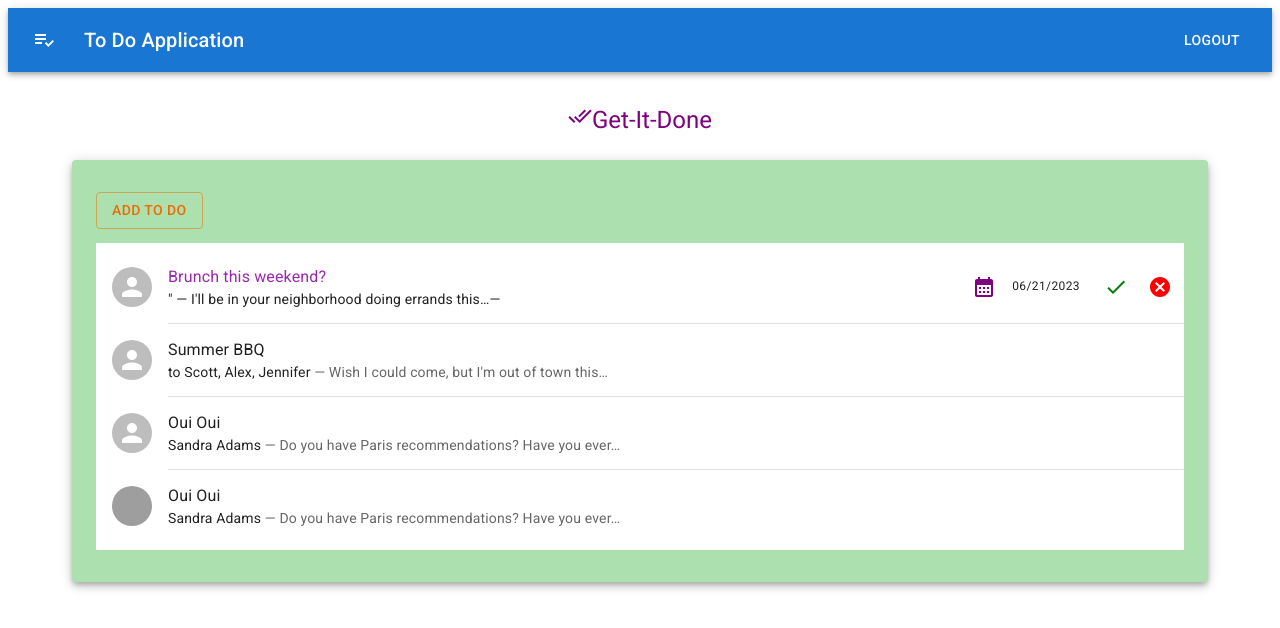
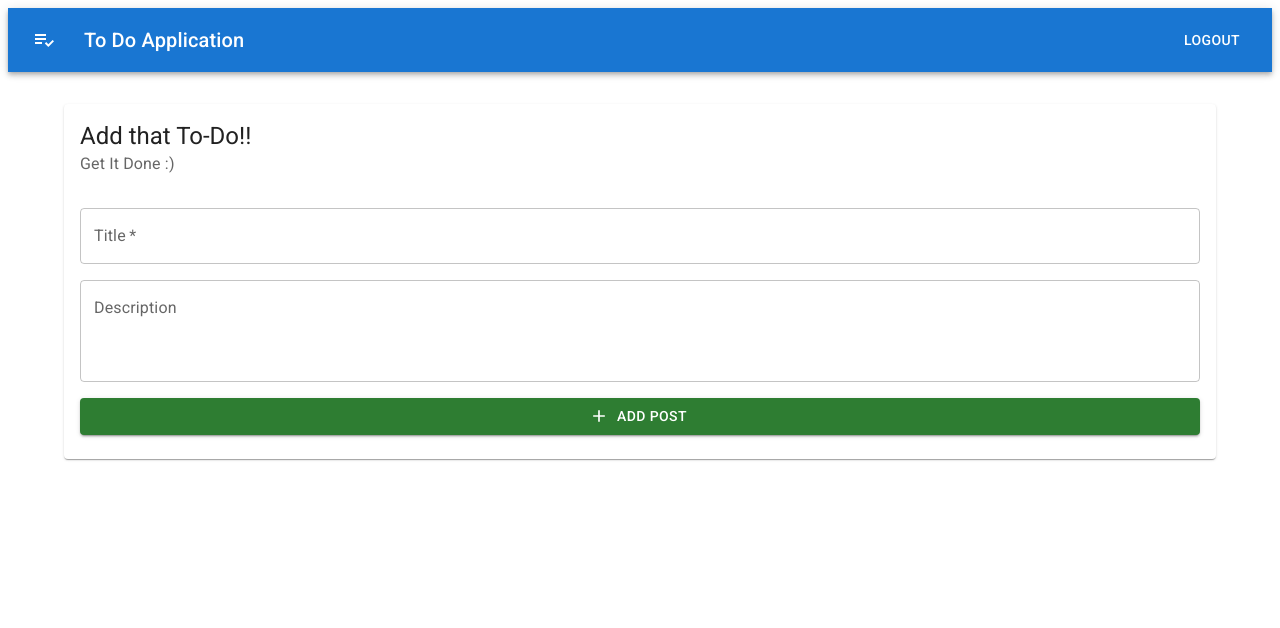
Before and after one commit to kevinmuchene/to-do-application-AI-Redux, a React (Vite) app: page / in a window 1280 px wide. Shown: the top 628 px of the page. Built offline with nearby package versions, Linux system fonts and the light colour scheme; grey boxes are pictures that could not be loaded.

Commit message:
Added addToDo Component

```diff
--- a/src/App.tsx
+++ b/src/App.tsx
@@ -1,4 +1,5 @@
 // import "./App.css";
+import AddToDo from "./components/AddToDo";
 import Header from "./components/Header";
 import ToDoItem from "./components/ToDoItem";
 import ToDoListWrapper from "./components/ToDoListWrapper";
@@ -8,7 +9,8 @@ function App() {
     <>
       <Header />
       {/* <ToDoItem /> */}
-      <ToDoListWrapper />
+      {/* <ToDoListWrapper /> */}
+      <AddToDo />
     </>
   );
 }
--- /dev/null
+++ b/src/components/AddToDo.tsx
@@ -0,0 +1,57 @@
+import { Card, TextField } from "@mui/material";
+import CardContent from "@mui/material/CardContent";
+import Button from "@mui/material/Button";
+import { Container, Grid, CardHeader } from "@mui/material";
+import AddIcon from "@mui/icons-material/Add";
+
+export default function AddToDo() {
+  return (
+    <Container sx={{ marginTop: "2em" }}>
+      <Card sx={{ minWidth: 300 }}>
+        <CardHeader
+          title="Add that To-Do!!"
+          subheader="Get It Done :)"
+        ></CardHeader>
+        <CardContent>
+          <Grid
+            container
+            spacing={2}
+            justifyContent="center"
+            alignItems="center"
+          >
+            <Grid item sm={12} md={12}>
+              <TextField
+                id="outlined-basic"
+                label="Title"
+                variant="outlined"
+                fullWidth
+                required
+              />
+            </Grid>
+            <Grid item sm={12} md={12}>
+              <TextField
+                id="outlined-basic"
+                label="Description"
+                variant="outlined"
+                fullWidth
+                multiline
+                minRows={3}
+                maxRows={6}
+              />
+            </Grid>
+            <Grid item sm={12} md={12}>
+              <Button
+                fullWidth
+                variant="contained"
+                color="success"
+                startIcon={<AddIcon />}
+              >
+                Add Post
+              </Button>
+            </Grid>
+          </Grid>
+        </CardContent>
+      </Card>
+    </Container>
+  );
+}
```
